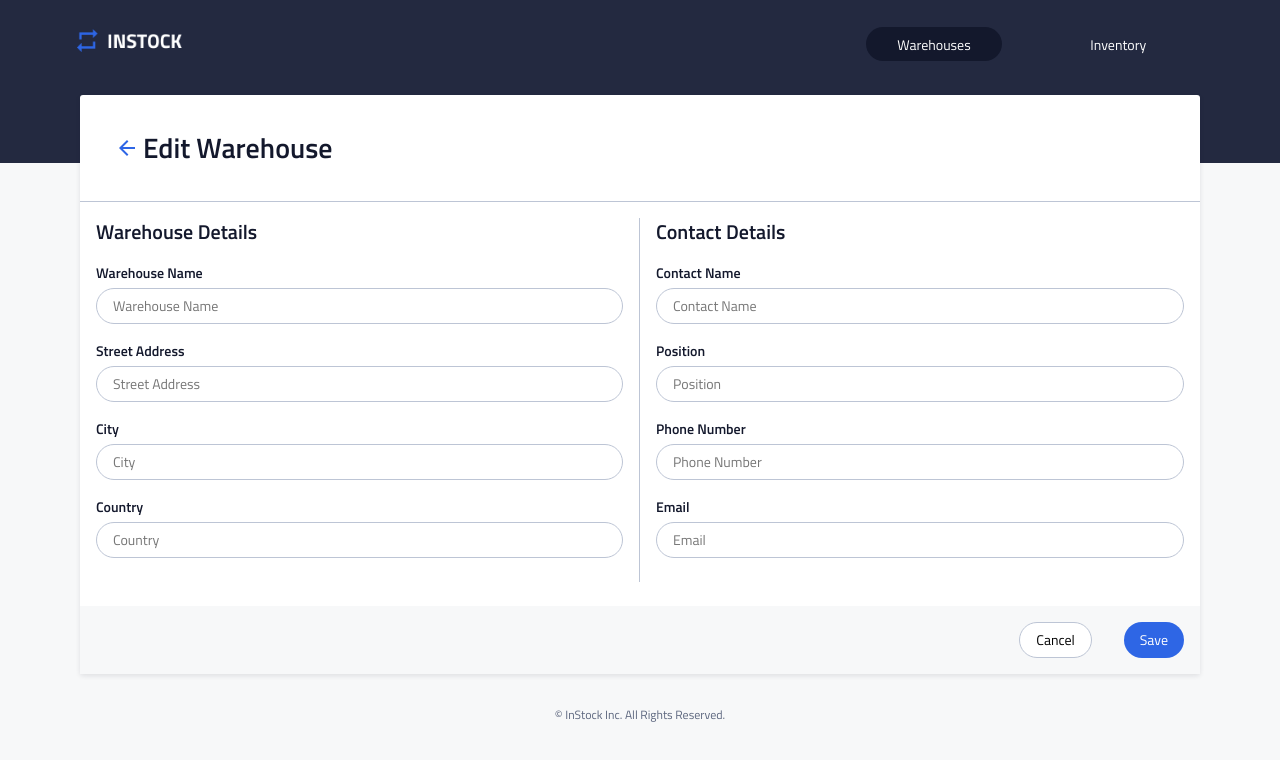
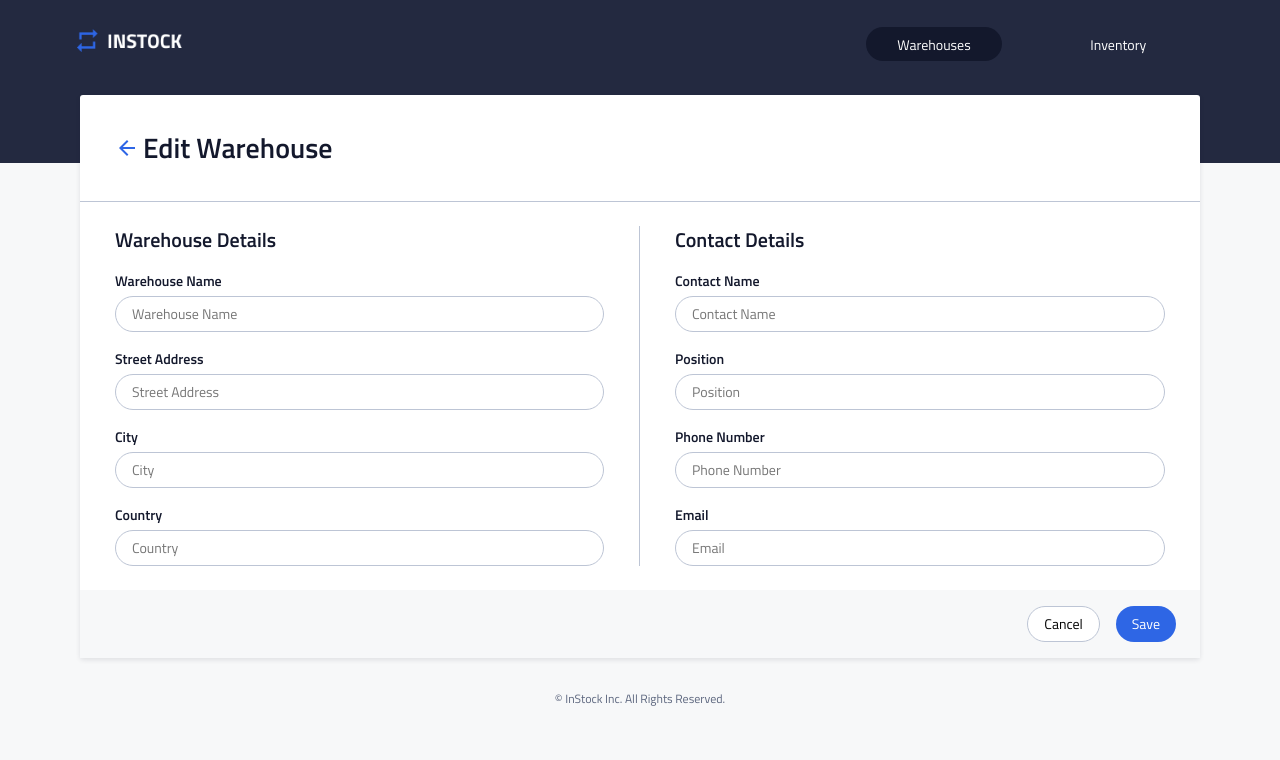
Before and after one commit to notaika/InStock, a React (Vite) app: page /warehouse/edit/1 in a window 1280 px wide. Shown: the top 760 px of the page. Built offline with nearby package versions, Linux system fonts and the light colour scheme; no server answers.

Commit message:
tablet and desktop view done

```diff
--- a/src/components/WarehouseEdit/WarehouseEdit.scss
+++ b/src/components/WarehouseEdit/WarehouseEdit.scss
@@ -10,10 +10,12 @@
     outline: none;
     box-shadow: 0px 2px 5px 0px #13182C1A;
     border-radius: 0.188rem;
+    @include mixins.tablet{
+      margin-top:-7em;
+    }
     @include mixins.desktop{
       margin:0 5rem;
       margin-top: -6em;
-
     }
 
     &__header{
@@ -65,6 +67,11 @@
 
         @include mixins.tablet {
             width: 50%;
+            padding:0 1.5rem;
+            margin-top:1.5rem;
+        }
+        @include mixins.desktop{
+          padding:0rem 2.188rem;
         }
     }
 
@@ -73,10 +80,10 @@
         border-bottom: 1px solid variables.$secondary-cloud;
         padding-bottom: 1.5rem;
 
-
         @include mixins.tablet {
             border-bottom: none;
             border-right: 1px solid variables.$secondary-cloud;
+            padding-bottom:0;
         }
     }
 
@@ -120,7 +127,8 @@
 
     @include mixins.tablet {
       justify-content: flex-end;
-      padding-right: 1rem;
+      padding-right: 1.5rem;
+      gap:0;
     }
   }
 
```
